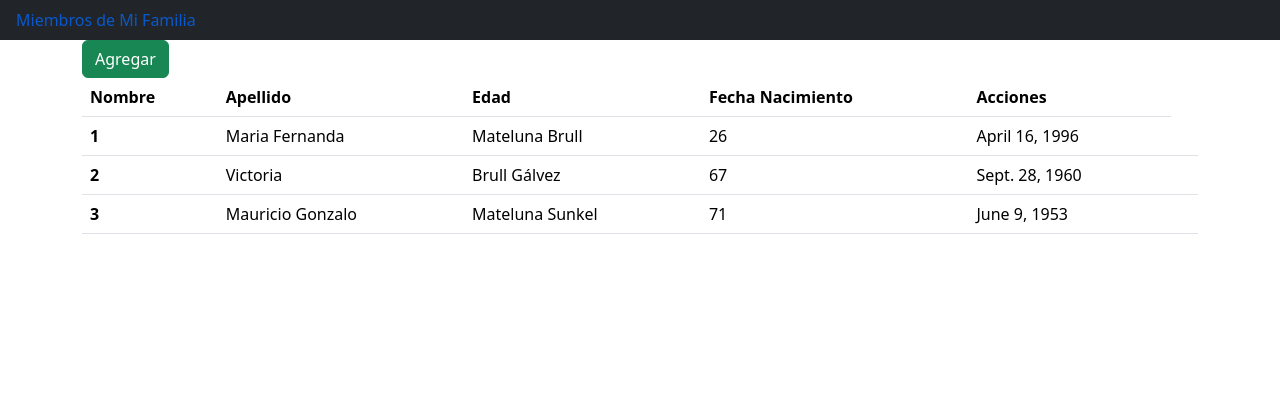
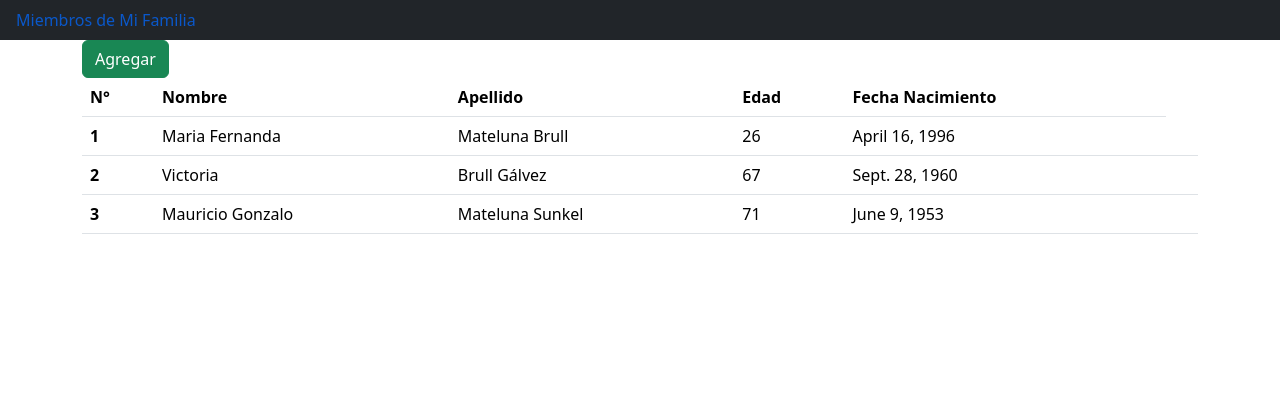
Before and after one commit to cmateluna/MVTCarlosMateluna, a Django app: page / in a window 1280 px wide. Shown: the top 420 px of the page. Run offline with Django 4.2, Linux system fonts and the light colour scheme; data comes from the database, SQL or seed files in the repository; some libraries are stand-ins or nearby versions.

Commit message:
El proyecto inicial

```diff
--- a/familia/templates/familia/listado_familiares.html
+++ b/familia/templates/familia/listado_familiares.html
@@ -22,11 +22,12 @@
         {% if personas %}
         <table class="table">
             <thead>
+                <th scope="col">N°</th>
                 <th scope="col">Nombre</th>
                 <th scope="col">Apellido</th>
                 <th scope="col">Edad</th>
                 <th scope="col">Fecha Nacimiento</th>
-                <th scope="col">Acciones</th>
+                <!-- <th scope="col">Acciones</th> -->
             </thead>
 
             {% for p in personas %}
```
